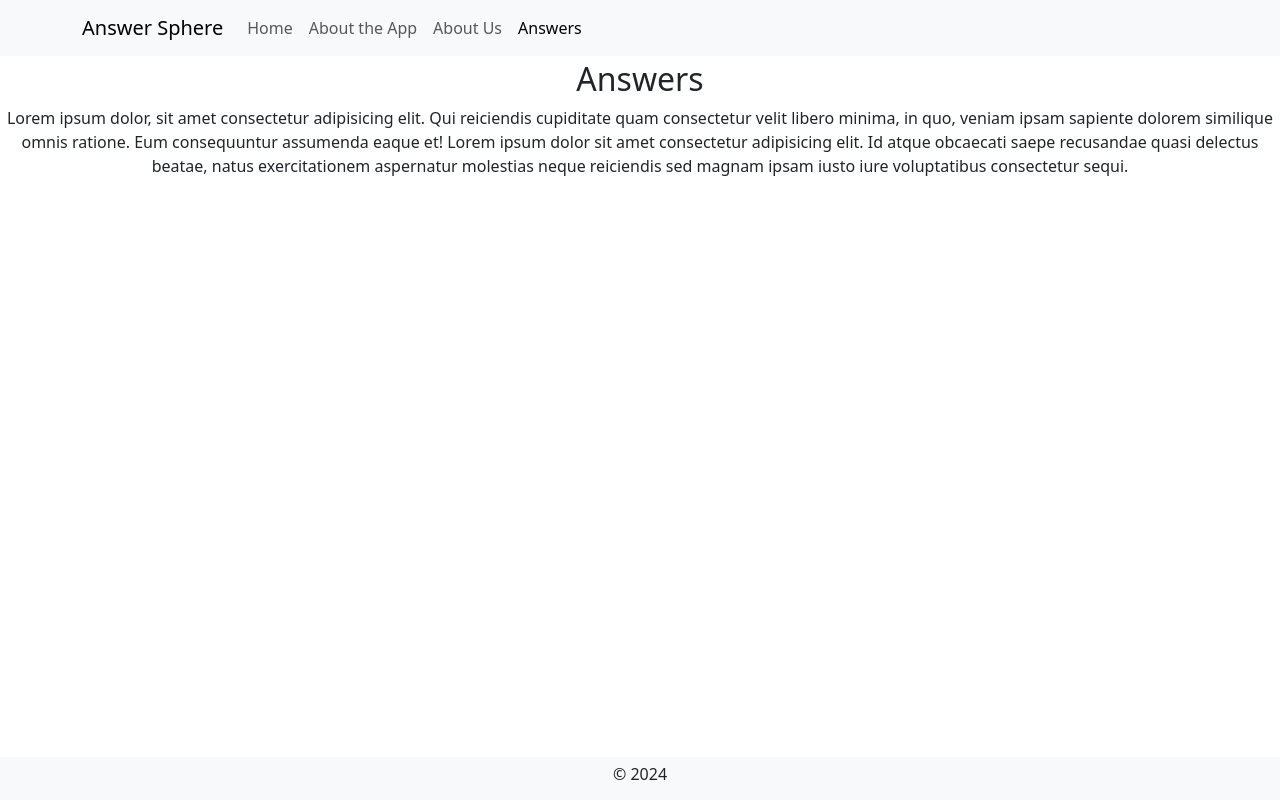
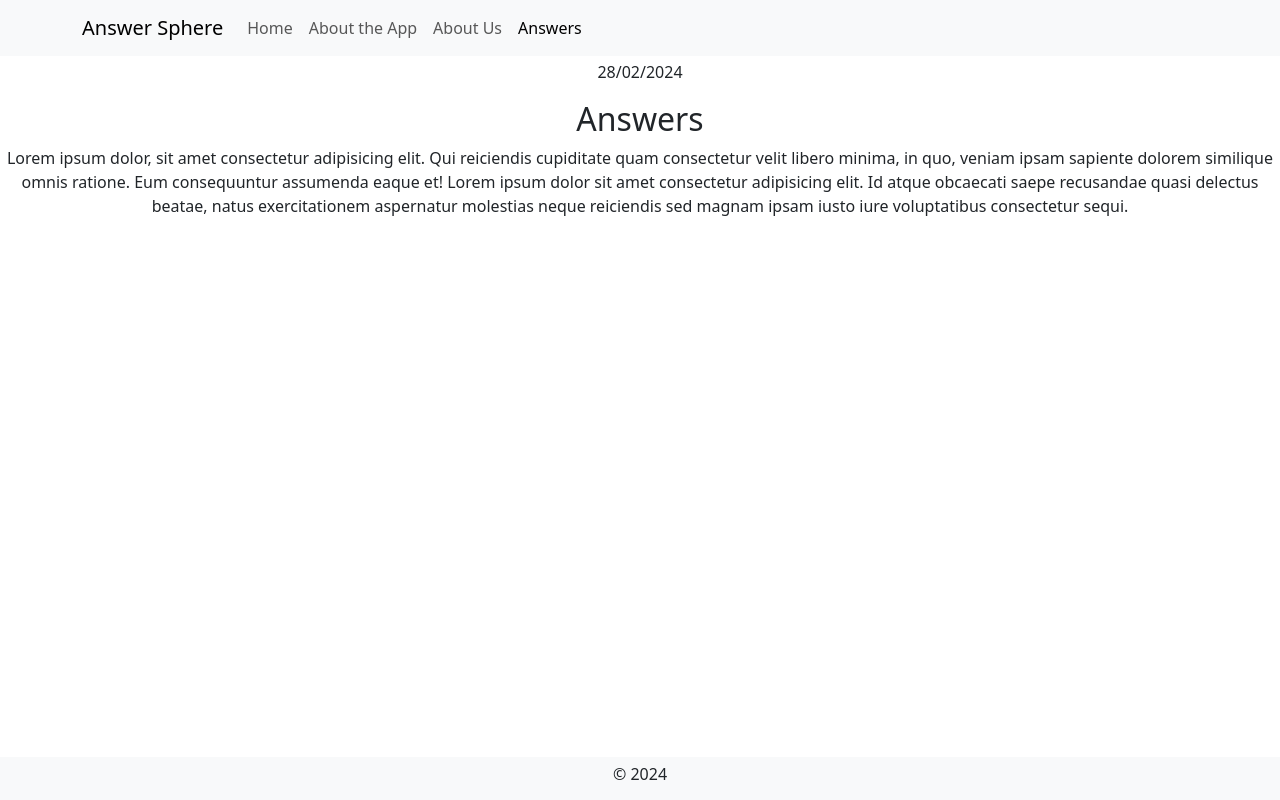
Before and after one commit to nyitrai87/answersphere, a React (Vite) app: page /AnswerPage in a window 1280 px wide. Built offline with nearby package versions, Linux system fonts and the light colour scheme.

Commit message:
dayjs added to answers page

```diff
--- a/package.json
+++ b/package.json
@@ -11,6 +11,7 @@
   },
   "dependencies": {
     "bootstrap": "^5.3.3",
+    "dayjs": "^1.11.10",
     "react": "^18.2.0",
     "react-bootstrap": "^2.10.1",
     "react-dom": "^18.2.0",
--- a/src/components/AnswerPage/AnswerPage.jsx
+++ b/src/components/AnswerPage/AnswerPage.jsx
@@ -1,10 +1,16 @@
+import dayjs from 'dayjs'
+const Today = dayjs().format('DD/MM/YYYY')
+
 function AnswerPage() {
   return (
     <div className='AnswerPage'>
-              <h2>Answers</h2>
-              <p>
-              Lorem ipsum dolor, sit amet consectetur adipisicing elit. Qui reiciendis cupiditate quam consectetur velit libero minima, in quo, veniam ipsam sapiente dolorem similique omnis ratione. Eum consequuntur assumenda eaque et! Lorem ipsum dolor sit amet consectetur adipisicing elit. Id atque obcaecati saepe recusandae quasi delectus beatae, natus exercitationem aspernatur molestias neque reiciendis sed magnam ipsam iusto iure voluptatibus consectetur sequi.
-              </p>
+      <p>
+        {Today}
+      </p>
+      <h2>Answers</h2>
+      <p>
+      Lorem ipsum dolor, sit amet consectetur adipisicing elit. Qui reiciendis cupiditate quam consectetur velit libero minima, in quo, veniam ipsam sapiente dolorem similique omnis ratione. Eum consequuntur assumenda eaque et! Lorem ipsum dolor sit amet consectetur adipisicing elit. Id atque obcaecati saepe recusandae quasi delectus beatae, natus exercitationem aspernatur molestias neque reiciendis sed magnam ipsam iusto iure voluptatibus consectetur sequi.
+      </p>
     </div>
   )
 }
```
Also changed, not shown: src/components/AboutApp/AboutApp.jsx (+4 -4 lines), 1 other file (tests, documents, lock files or other folders).
